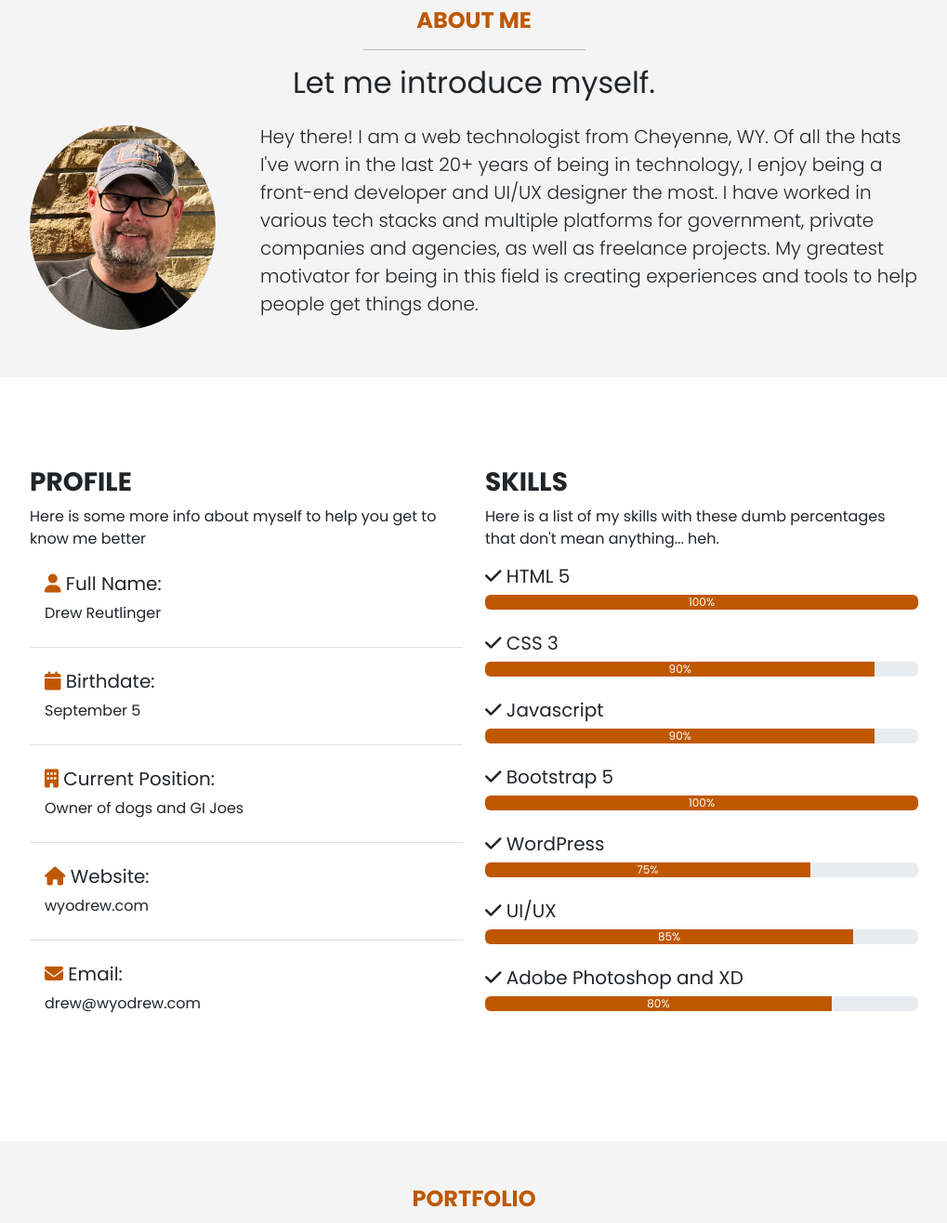
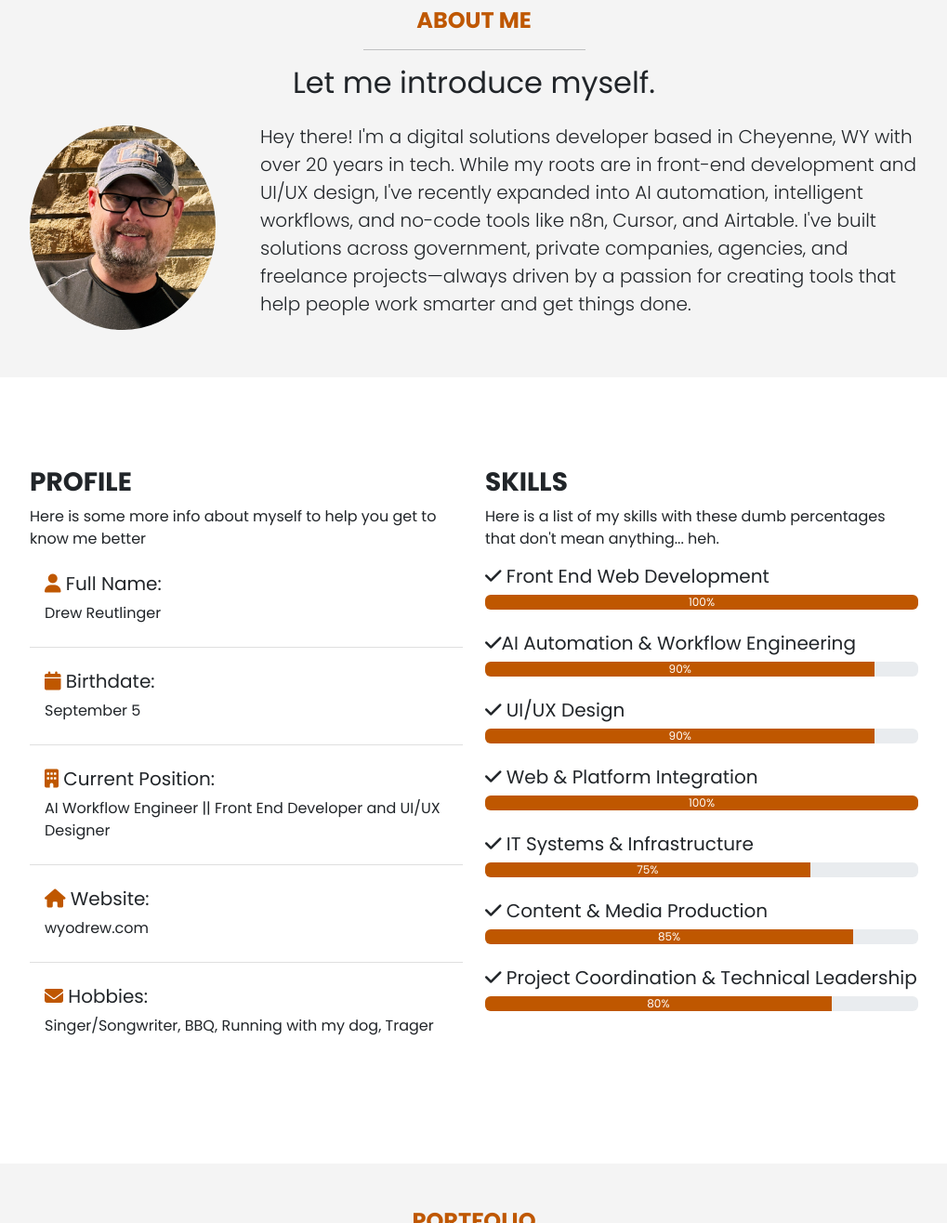
Before and after one commit to CoderDrew/portfolio, a website: page index.html in a window 1280 px wide. Shown: the part 840-2156 px from the top of the page at 93% size, without its empty margins (130-1149 px from the left). Drawn offline with nearby package versions, Linux system fonts and the light colour scheme; files that its build step writes are made by us from their sources; files whose address does not match are found by name.

Commit message:
front-end updates

```diff
--- a/index.html
+++ b/index.html
@@ -61,12 +61,11 @@
       <div class="about-content d-flex gap-5 align-items-center h-100">
         <img src="images/drew-photo-cropped.jpg" alt="" class="about-img img-fluid rounded-circle">
         <p class="lead">
-          Hey there! I am a web technologist from Cheyenne, WY. Of all the hats I've worn in the last 20+ years of being
-          in technology, I enjoy being a front-end
-          developer and UI/UX designer the most. I have worked in various tech stacks and multiple platforms for
-          government, private
-          companies and agencies, as well as freelance projects. My greatest
-          motivator for being in this field is creating experiences and tools to help people get things done.
+          Hey there! I'm a digital solutions developer based in Cheyenne, WY with over 20 years in tech. While my roots
+          are in front-end development and UI/UX design, I've recently expanded into AI automation, intelligent
+          workflows, and no-code tools like n8n, Cursor, and Airtable. I've built solutions across government, private
+          companies, agencies, and freelance projects—always driven by a passion for creating tools that help people
+          work smarter and get things done.
         </p>
       </div>
     </div>
@@ -98,7 +97,7 @@
               <h5 class="text-transform">
                 <i class="fas fa-building text-primary"></i> Current Position:
               </h5>
-              <p>Owner of dogs and GI Joes</p>
+              <p>AI Workflow Engineer || Front End Developer and UI/UX Designer</p>
             </li>
             <li class="list-group-item mb-3">
               <h5 class="text-transform">
@@ -108,40 +107,40 @@
             </li>
             <li class="list-group-item mb-3">
               <h5 class="text-transform">
-                <i class="fas fa-envelope text-primary"></i> Email:
+                <i class="fas fa-envelope text-primary"></i> Hobbies:
               </h5>
-              <p>drew@wyodrew.com</p>
+              <p>Singer/Songwriter, BBQ, Running with my dog, Trager</p>
             </li>
           </ul>
         </div>
         <div class="col-md-6">
           <h3 class="text-uppercase fw-bold">Skills</h3>
           <p>Here is a list of my skills with these dumb percentages that don't mean anything... heh. </p>
-          <h5><i class="fas fa-check"></i> HTML 5</h5>
+          <h5><i class="fas fa-check"></i> Front End Web Development</h5>
           <div class="progress mb-4" role="progressbar" aria-valuenow="100" aria-valuemin="0" aria-valuemax="100">
             <div class="progress-bar" style="width: 100%;">100%</div>
           </div>
-          <h5><i class="fas fa-check"></i> CSS 3</h5>
+          <h5><i class="fas fa-check"></i>AI Automation & Workflow Engineering </h5>
           <div class="progress mb-4" role="progressbar" aria-valuenow="90" aria-valuemin="0" aria-valuemax="100">
             <div class="progress-bar" style="width: 90%;">90%</div>
           </div>
-          <h5><i class="fas fa-check"></i> Javascript</h5>
+          <h5><i class="fas fa-check"></i> UI/UX Design </h5>
           <div class="progress mb-4" role="progressbar" aria-valuenow="90" aria-valuemin="0" aria-valuemax="100">
             <div class="progress-bar" style="width: 90%;">90%</div>
           </div>
-          <h5><i class="fas fa-check"></i> Bootstrap 5</h5>
+          <h5><i class="fas fa-check"></i> Web & Platform Integration</h5>
           <div class="progress mb-4" role="progressbar" aria-valuenow="100" aria-valuemin="0" aria-valuemax="100">
             <div class="progress-bar" style="width: 100%;">100%</div>
           </div>
-          <h5><i class="fas fa-check"></i> WordPress</h5>
+          <h5><i class="fas fa-check"></i> IT Systems & Infrastructure</h5>
           <div class="progress mb-4" role="progressbar" aria-valuenow="75" aria-valuemin="0" aria-valuemax="100">
             <div class="progress-bar" style="width: 75%;">75%</div>
           </div>
-          <h5><i class="fas fa-check"></i> UI/UX</h5>
+          <h5><i class="fas fa-check"></i> Content & Media Production</h5>
           <div class="progress mb-4" role="progressbar" aria-valuenow="85" aria-valuemin="0" aria-valuemax="100">
             <div class="progress-bar" style="width: 85%;">85%</div>
           </div>
-          <h5><i class="fas fa-check"></i> Adobe Photoshop and XD</h5>
+          <h5><i class="fas fa-check"></i> Project Coordination & Technical Leadership</h5>
           <div class="progress mb-4" role="progressbar" aria-valuenow="80" aria-valuemin="0" aria-valuemax="100">
             <div class="progress-bar" style="width: 80%;">80%</div>
           </div>
```
Also changed, not shown: 1 other file.
